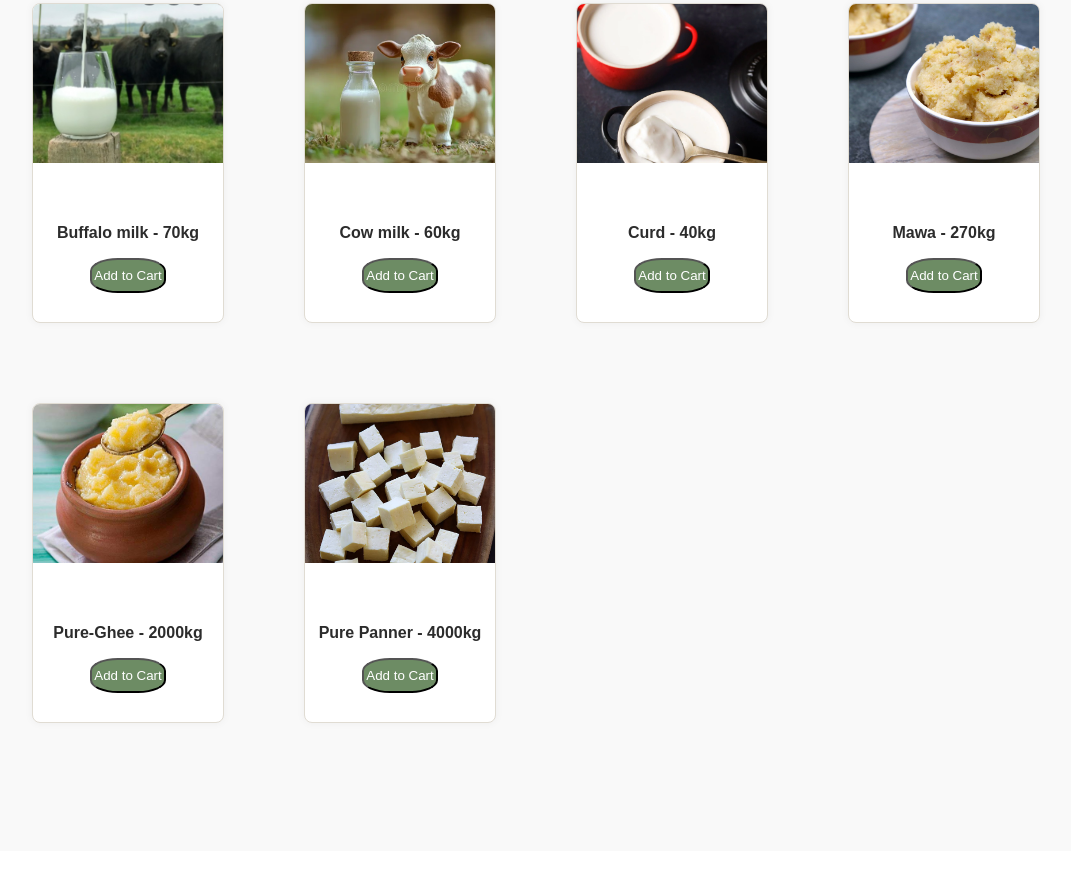
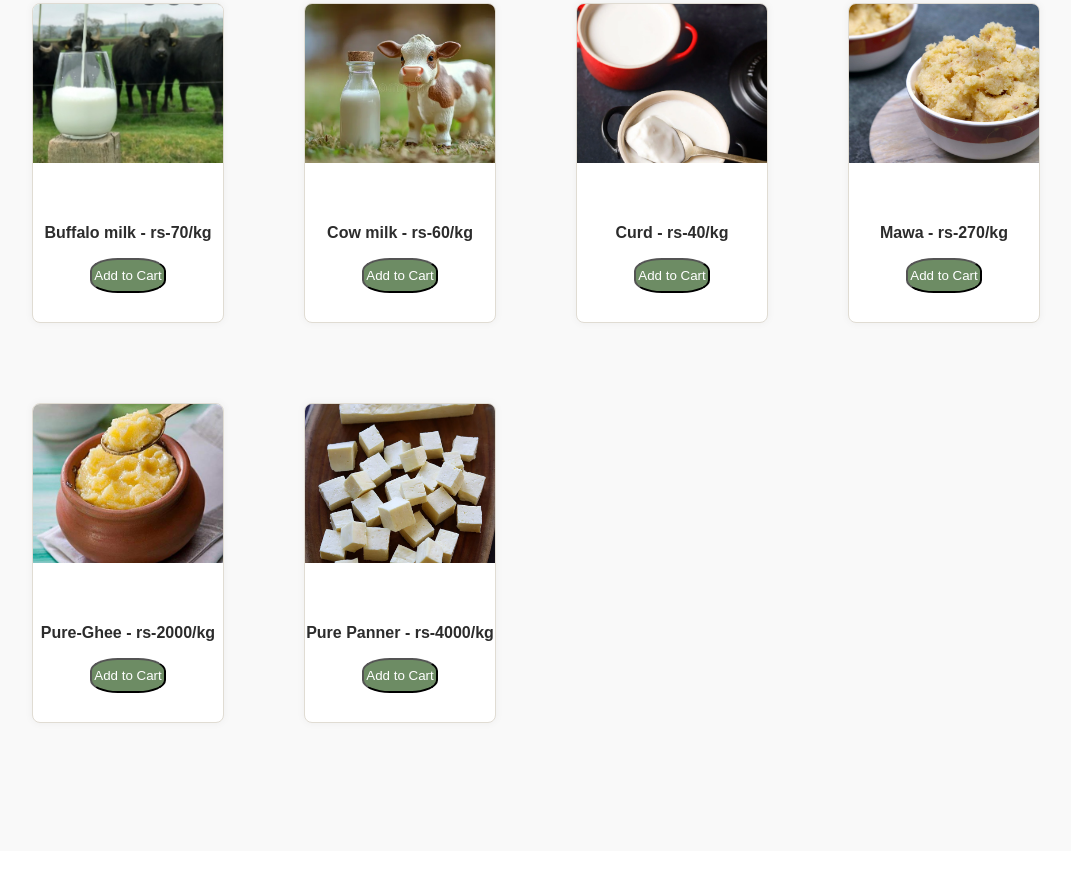
Before and after one commit to RachitSharma268/Milk-Product-WEB-PAGE, a plain HTML site: page index.html in a window 1280 px wide. Shown: the part 657-1553 px from the top of the page, without its empty margins (96-1167 px from the left). Drawn offline with Linux system fonts and the light colour scheme; a web font is replaced by a local one.

Commit message:
Correction & Sepration

```diff
--- a/index.html
+++ b/index.html
@@ -38,32 +38,32 @@
         <div class="cards">
             <div class="card1">
                 <img src="./assets/buffalo milk.jpg" alt="buffalo milk">
-                <h4>Buffalo milk - 70kg</h4>
+                <h4>Buffalo milk - rs-70/kg</h4>
                 <button>Add to Cart</button>
             </div>
             <div class="card1">
                 <img src="./assets/cow milk.webp" alt="cow milk">
-                <h4>Cow milk - 60kg</h4>
+                <h4>Cow milk - rs-60/kg</h4>
                 <button>Add to Cart</button>
             </div>
             <div class="card1">
                 <img src="./assets/curd.webp" alt="curd">
-                <h4>Curd - 40kg</h4>
+                <h4>Curd - rs-40/kg</h4>
                 <button>Add to Cart</button>
             </div>
             <div class="card1">
                 <img src="./assets/Milk-Mawa-2.jpg" alt="mawa">
-                <h4>Mawa - 270kg</h4>
+                <h4>Mawa - rs-270/kg</h4>
                 <button>Add to Cart</button>
             </div>
             <div class="card1">
                 <img src="./assets/ghee.jpg" alt="ghee">
-                <h4>Pure-Ghee - 2000kg</h4>
+                <h4>Pure-Ghee - rs-2000/kg</h4>
                 <button>Add to Cart</button>
             </div>
             <div class="card1">
                 <img src="./assets/paneer.webp" alt="panner">
-                <h4>Pure Panner - 4000kg</h4>
+                <h4>Pure Panner - rs-4000/kg</h4>
                 <button>Add to Cart</button>
             </div>
         </div>
@@ -158,7 +158,7 @@
                 <a href="#" class="linkedin"><i class="fa-brands fa-linkedin"></i></a>
             </div>
         </div>
-
+        <hr/>
         <div class="copy-right">
             <p><i class="fa-regular fa-copyright"></i>2024, by shree ram dairy.com | All rights reserved | Rachit Dairy Private Limited</p>
         </div>
--- a/style.css
+++ b/style.css
@@ -363,3 +363,9 @@ h3 {
     line-height: 1.6;
     color: #555;
 }
+
+hr {
+    margin: 0 auto;
+    width: 50%;
+    border: 1px solid grey;
+}
```
